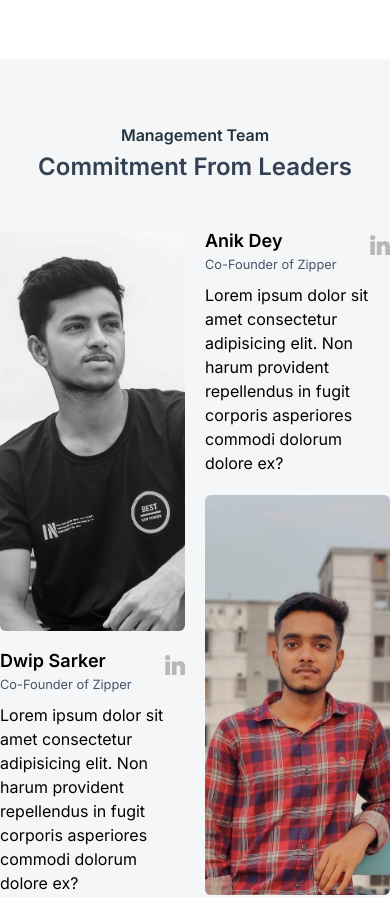
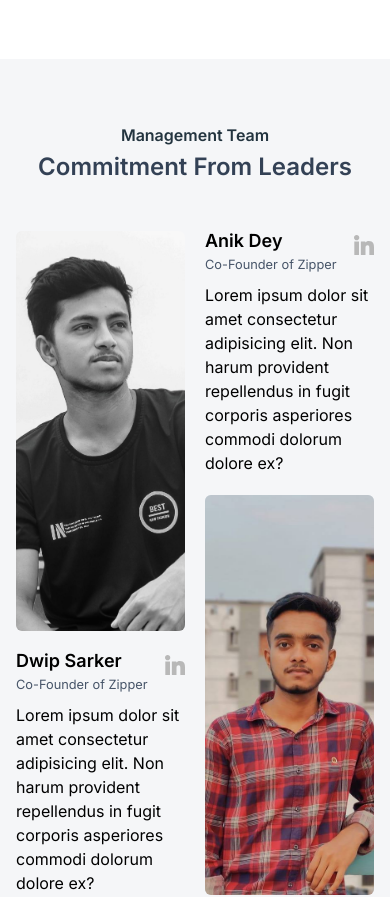
Before and after one commit to remesoft/company, a React (Vite) app: page / in a window 390 px wide. Shown: the part 6340-7237 px from the top of the page. Built offline with nearby package versions, Linux system fonts and the light colour scheme.

Commit message:
padding fix on team section

```diff
--- a/src/components/Team.jsx
+++ b/src/components/Team.jsx
@@ -7,7 +7,7 @@
 export default function Team() {
   return (
     <section className="section-padding bg-[#F5F6F8]">
-      <div className="mx-auto max-w-[800px]">
+      <div className="mx-auto max-w-[800px] px-4 lg:px-0">
         <SectionIntro
           title="Management Team"
           subtitle="Commitment From Leaders"
```
